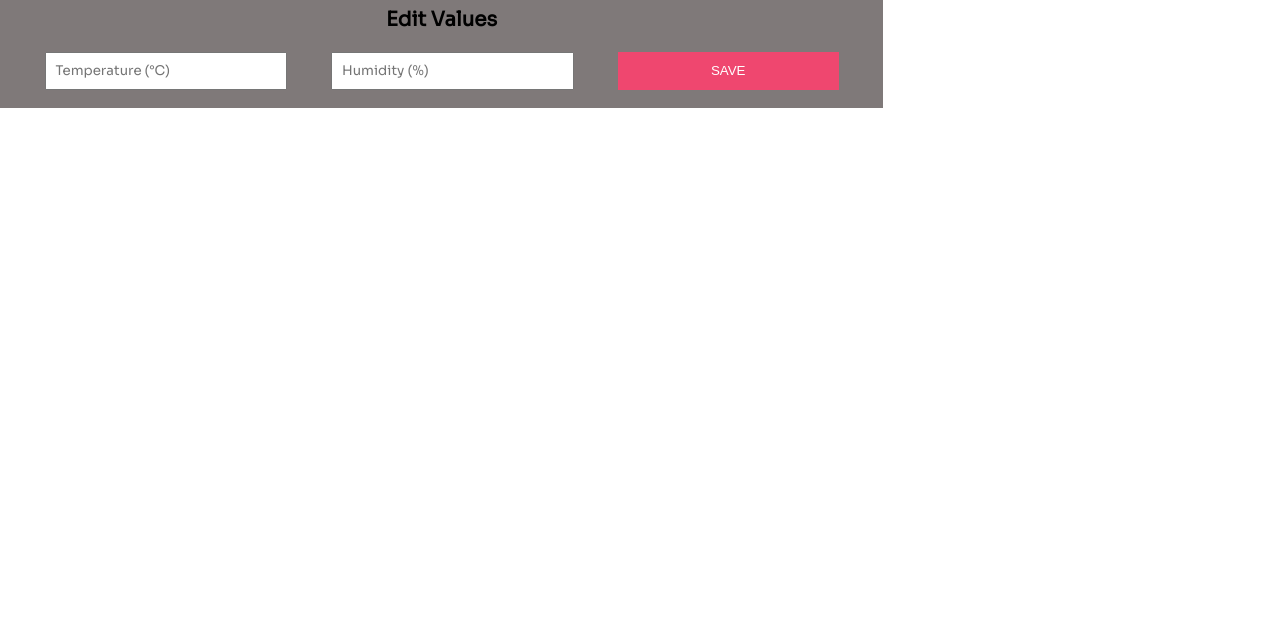
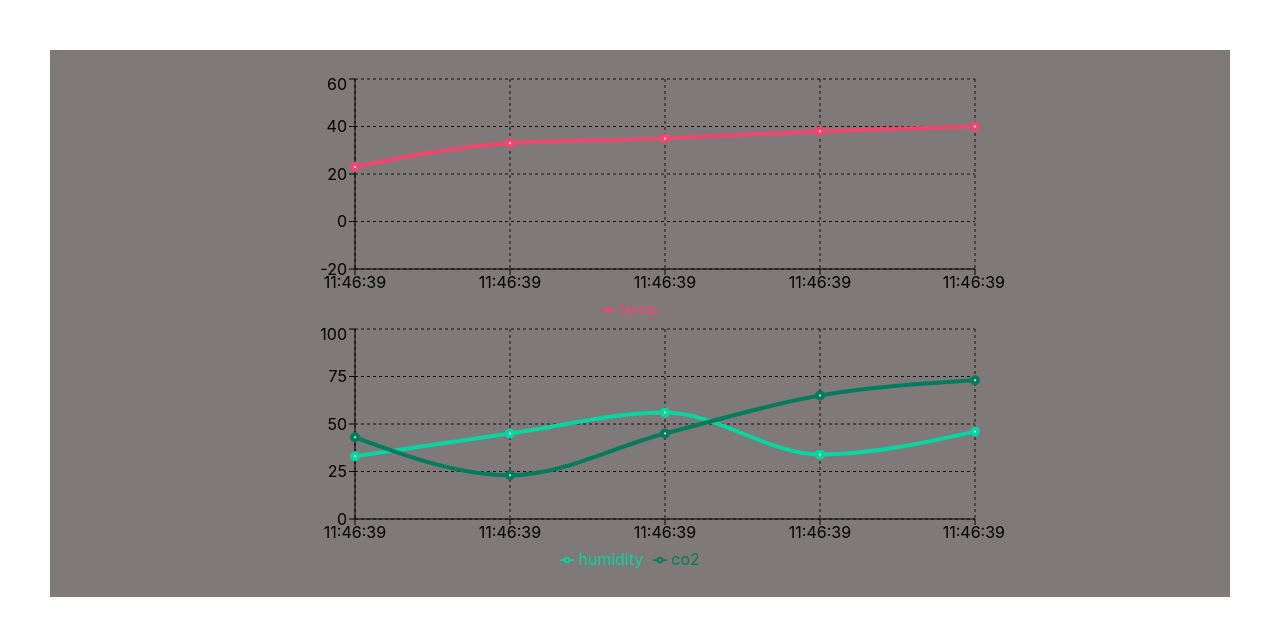
Before and after one commit to MalasataXD/sep4-frontend-ts, a React (Create React App) app: page / in a window 1280 px wide. Shown: the top 636 px of the page. Built offline with nearby package versions, Linux system fonts and the light colour scheme.

Commit message:
LiveGraph feature wuth dummy data
* ADDED
- Feature branch for the LiveGraph component.
- LiveGraph component displaying the temp and humidity/CO2 graphs.
- Dummy data and data objects representing the data values.

```diff
--- a/package.json
+++ b/package.json
@@ -13,6 +13,7 @@
     "react": "^18.2.0",
     "react-dom": "^18.2.0",
     "react-scripts": "5.0.1",
+    "recharts": "^2.6.2",
     "typescript": "^4.9.5",
     "web-vitals": "^2.1.4"
   },
--- a/src/App.tsx
+++ b/src/App.tsx
@@ -1,11 +1,12 @@
 import React from 'react';
 import './App.css';
 import EditValues from "./components/EditValues/EditValues";
+import LiveGraph from './components/LiveGraph/LiveGraph';
 
 function App() {
   return (
     <div className="App">
-      <EditValues/>
+      <LiveGraph/>
     </div>
   );
 }
--- /dev/null
+++ b/src/components/LiveGraph/LiveGraph.css
@@ -0,0 +1,32 @@
+.App {
+    padding: 2%;
+  }
+
+  .graph-container {
+    display: flex;
+
+    background-color: #7F7979;
+    padding: 2%;
+  }
+
+  @media (min-width: 1650px) {
+    .graph-container {
+        justify-content: space-around;
+        align-items: center;
+    }
+  }
+
+  @media (max-width: 1650px) {
+    .graph-container {
+        justify-content: center;
+        flex-flow: row wrap;
+    }
+  }
+
+  .temp-graph {
+
+  }
+
+  .humidity-graph {
+
+  }
--- /dev/null
+++ b/src/components/LiveGraph/LiveGraph.tsx
@@ -0,0 +1,83 @@
+import { Type } from "typescript";
+import "./LiveGraph.css";
+import {
+    LineChart,
+    CartesianGrid,
+    XAxis,
+    YAxis,
+    Tooltip,
+    Legend,
+    Line,
+  } from "recharts";
+
+
+export default function LiveGraph() {
+  const today = new Date();
+  const time =
+      today.getHours() + ":" + today.getMinutes() + ":" + today.getSeconds();
+
+  interface tempObj {
+    time: string,
+    temp: number
+  }
+
+  interface humidityAndCO2Obj {
+    time: string,
+    humidity: number,
+    co2: number
+  }
+
+  const temperatureData: tempObj[] = [
+    { time: time, temp: 23 },
+    { time: time, temp: 33 },
+    { time: time, temp: 35 },
+    { time: time, temp: 38 },
+    { time: time, temp: 40 },
+  ];
+
+  const humidityData: humidityAndCO2Obj[] = [
+    { time: time, humidity: 33, co2: 43 },
+    { time: time, humidity: 45, co2: 23 },
+    { time: time, humidity: 56, co2: 45 },
+    { time: time, humidity: 34, co2: 65 },
+    { time: time, humidity: 46, co2: 73 },
+  ];
+
+  return (
+    <div className="App">
+      <div className="graph-container">
+        <div className="temp-graph">
+          <LineChart
+            width={730}
+            height={250}
+            data={temperatureData}
+            margin={{ top: 5, right: 30, left: 20, bottom: 5 }}
+          >
+            <CartesianGrid strokeDasharray="3 3" stroke="#111111" />
+            <XAxis dataKey="time" stroke="#000000" />
+            <YAxis type="number" stroke="#000000" domain={[-20, 60]}/>
+            <Tooltip />
+            <Legend />
+            <Line type="monotone" dataKey="temp" stroke="#EF476F" strokeWidth={4}/>
+          </LineChart>
+        </div>
+        <div className="humidity-graph">
+          <LineChart
+            width={730}
+            height={250}
+            data={humidityData}
+            margin={{ top: 5, right: 30, left: 20, bottom: 5 }}
+          >
+            <CartesianGrid strokeDasharray="3 3" stroke="#111111" />
+            <XAxis dataKey="time" stroke="#000000" />
+            <YAxis type="number" stroke="#000000" domain={[0, 100]}/>
+            <Tooltip />
+            <Legend />
+            <Line type="monotone" dataKey="humidity" stroke="#06D6A0" strokeWidth={4}/>
+            <Line type="monotone" dataKey="co2" stroke="#037c5d" strokeWidth={4}/>
+          </LineChart>
+        </div>
+      </div>
+    </div>
+  );
+}
```
Also changed, not shown: 1 other file (tests, documents, lock files or other folders).
